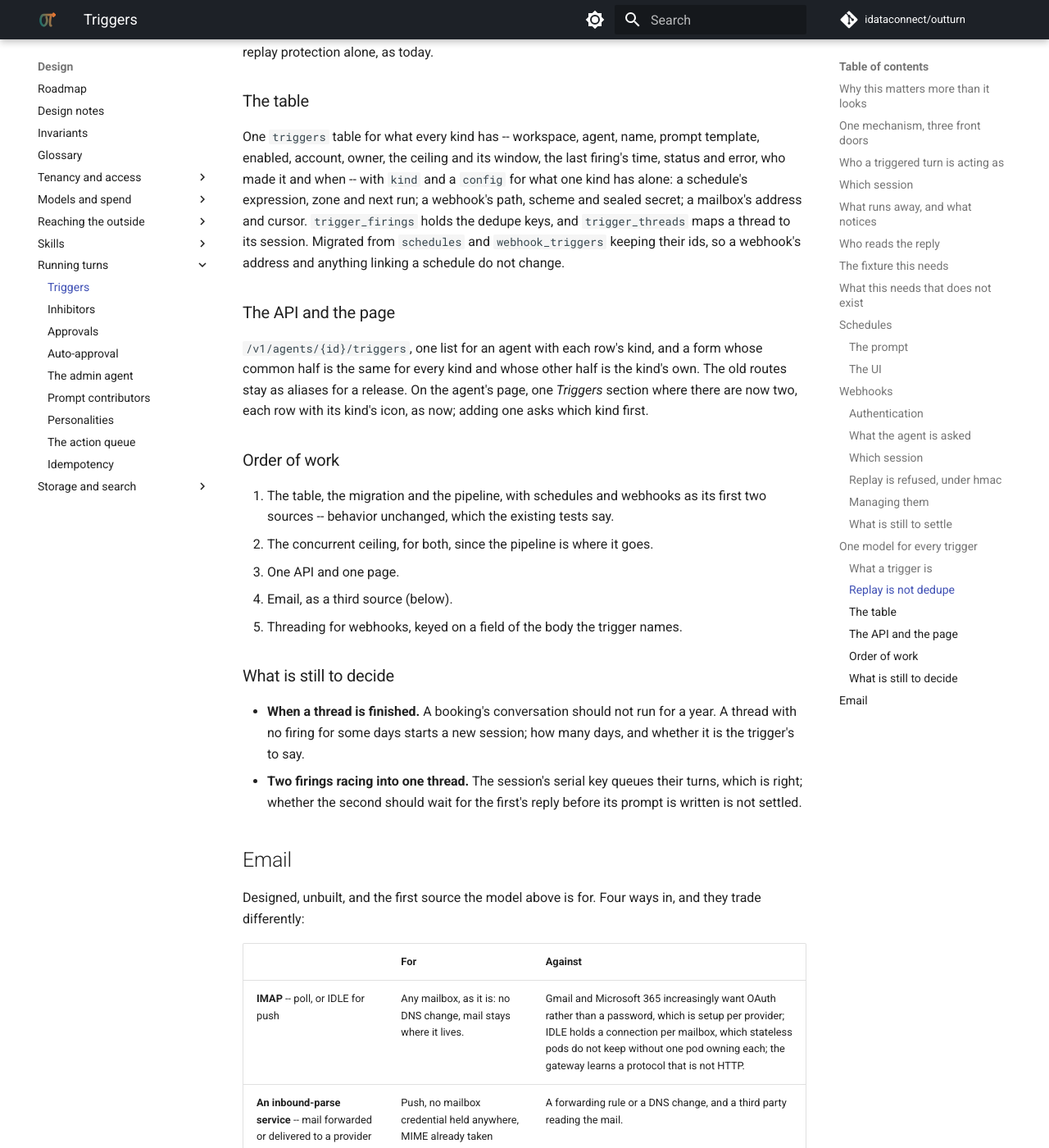
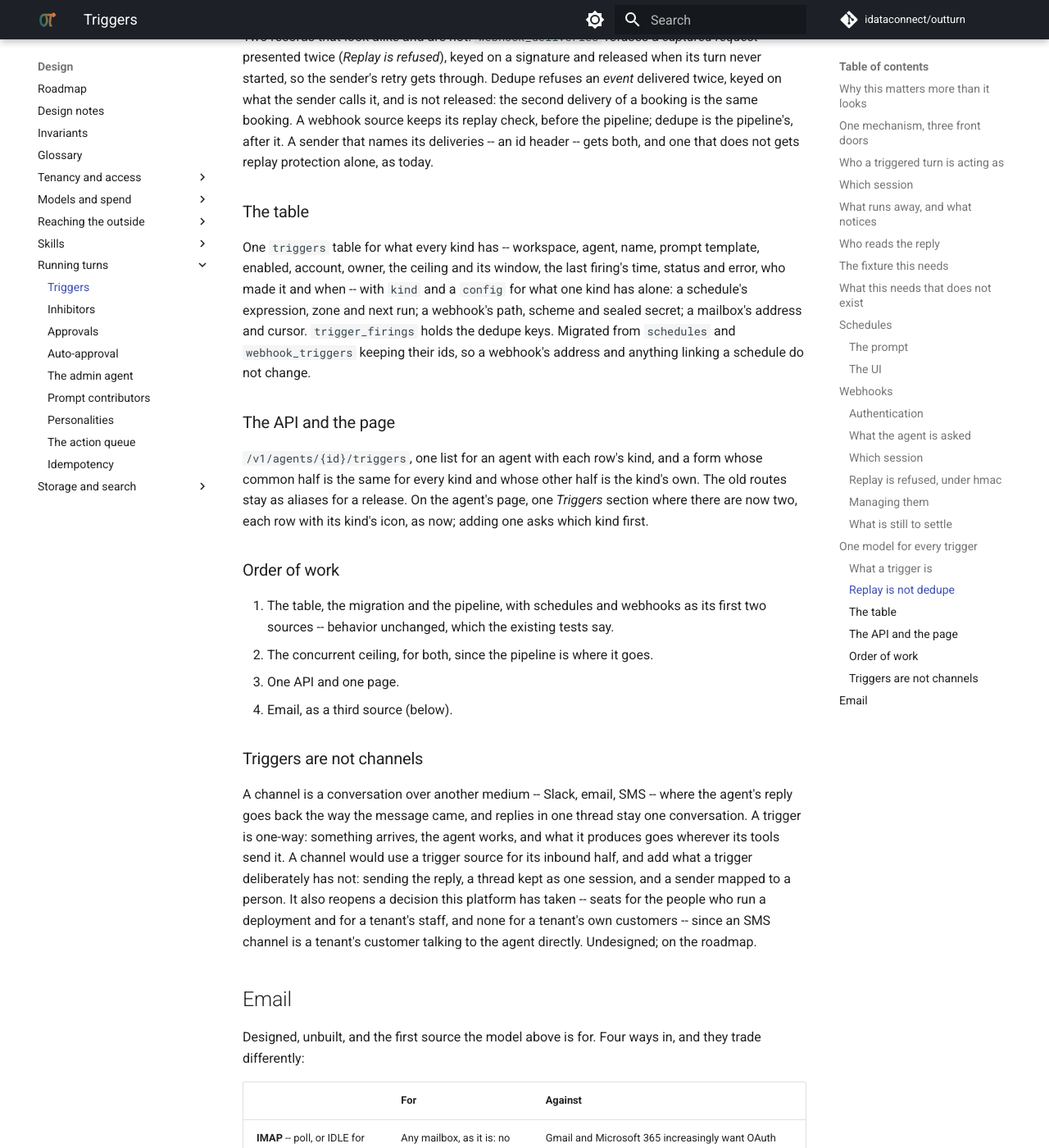
Before and after one commit to idataconnect/outturn, an MkDocs documentation site: the page built from docs/triggers.md, in a window 1280 px wide and 1400 px high, scrolled down 10413 px. Shown: the whole window at 82% size. Built offline with MkDocs 1.6.1 and Material for MkDocs 9.7.7, drawn with Linux system fonts in a browser that asks for light colours; comment, search, counter and statistics services are not loaded; some of the changed text lies outside the part shown.

Commit message:
Start a new session for every trigger firing, and keep channels apart
A trigger is work done on arrival -- classify an email, route it, draft
the welcome note -- and each firing is its own piece of it, as each
schedule run already is. So no threading: no mapping from a sender's id
to a session, no question of when a thread is finished. An agent that
needs what earlier firings found reads them through history access.

Keeping a thread as one conversation, and sending the reply back the way
the message came, is a channel -- Slack, email or SMS as a conversation --
noted on the roadmap as its own design, since it also reopens whether a
tenant's customers have a seat.

Co-Authored-By: Claude Opus 5.5 <noreply@anthropic.com>

````diff
--- a/docs/triggers.md
+++ b/docs/triggers.md
@@ -69,11 +69,13 @@ mattered, which is nearer to carry-over than to user-declared memory, and
 anything, an evaluation problem: knowing what was worth keeping means knowing
 what went wrong without it. Left out of this design on purpose.
 
-**For webhooks the answer is external identity.** A hook that fires per booking
-wants one session per booking, so a later event about the same booking lands in
-the conversation that already discussed it. That means a mapping from the
-sender's id to a session, which the schedule case does not need and should not
-be made to carry.
+**The same for every other trigger.** A hook that fires per booking was once
+going to want one session per booking, so a later event about it landed in the
+conversation that discussed it -- a mapping from the sender's id to a session.
+Decided against: a trigger is work done on arrival, each firing its own, and
+keeping a thread together is what a channel does (*Triggers are not
+channels*). What an agent needs from earlier firings it reads, through history
+access, rather than carrying in every prompt.
 
 ## What runs away, and what notices
 
@@ -438,7 +440,6 @@ produced it:
 ```
 text         what arrived: a webhook's body, an email's text, nothing for a schedule
 external_id  what the sender calls it: a delivery's id, an email's Message-ID
-thread_id    what it belongs to, where the source knows: In-Reply-To, a booking id
 sender       who it claims to be from: an address, a signing key's holder
 metadata     anything else worth recording on the message
 ```
@@ -456,9 +457,14 @@ Then one pipeline, in this order, for every kind:
    for a schedule; the signature or shared secret for a webhook, already
    checked by its source; an allowlist and the mail server's own verdict for
    email.
-4. **Session**: new per firing, or the session an earlier firing in the same
-   thread started -- the external-identity mapping *Which session* describes,
-   built once here rather than per kind.
+4. **Session**: a new one per firing, for every kind. A trigger is work done
+   on arrival -- classify this email, route it, draft the welcome note --
+   and each firing is its own piece of it, as each schedule run already is.
+   Keeping an email thread or a booking's events in one session is a
+   conversation, which is a channel's business (below), not a trigger's. An
+   agent that needs what earlier firings found reads them, through history
+   access ([history-access.md](history-access.md)), rather than having
+   them in every prompt.
 5. **Prompt**: the trigger's template around the text, as webhooks do now.
 6. **`trigger::start`**, unchanged.
 
@@ -483,8 +489,7 @@ prompt template, enabled, account, owner, the ceiling and its window, the
 last firing's time, status and error, who made it and when -- with `kind`
 and a `config` for what one kind has alone: a schedule's expression, zone and
 next run; a webhook's path, scheme and sealed secret; a mailbox's address and
-cursor. `trigger_firings` holds the dedupe keys, and `trigger_threads` maps a
-thread to its session. Migrated from `schedules` and `webhook_triggers`
+cursor. `trigger_firings` holds the dedupe keys. Migrated from `schedules` and `webhook_triggers`
 keeping their ids, so a webhook's address and anything linking a schedule do
 not change.
 
@@ -503,16 +508,20 @@ as now; adding one asks which kind first.
 2. The concurrent ceiling, for both, since the pipeline is where it goes.
 3. One API and one page.
 4. Email, as a third source (below).
-5. Threading for webhooks, keyed on a field of the body the trigger names.
 
-### What is still to decide
+### Triggers are not channels
 
-- **When a thread is finished.** A booking's conversation should not run for a
-  year. A thread with no firing for some days starts a new session; how many
-  days, and whether it is the trigger's to say.
-- **Two firings racing into one thread.** The session's serial key queues their
-  turns, which is right; whether the second should wait for the first's reply
-  before its prompt is written is not settled.
+A channel is a conversation over another medium -- Slack, email, SMS --
+where the agent's reply goes back the way the message came, and replies in
+one thread stay one conversation. A trigger is one-way: something arrives,
+the agent works, and what it produces goes wherever its tools send it. A
+channel would use a trigger source for its inbound half, and add what a
+trigger deliberately has not: sending the reply, a thread kept as one
+session, and a sender mapped to a person. It also reopens a decision this
+platform has taken -- seats for the people who run a deployment and for a
+tenant's staff, and none for a tenant's own customers -- since an SMS
+channel is a tenant's customer talking to the agent directly. Undesigned;
+on the roadmap.
 
 ## Email
 
@@ -542,9 +551,7 @@ existing shared mailbox watched, with what it needs worked out already:
   makes every other outbound call, under an egress rule and a sealed
   credential bound to the mail host; the API's worker says when to poll.
 
-Either way, two things are email's own. **Threading**, which is the pipeline's
-thread mapping with `In-Reply-To` and `References` naming the thread. And
-**the sender**: anybody can send email to an address, so it is not merely
+Either way, one thing is email's own: **the sender**. anybody can send email to an address, so it is not merely
 untrusted but unauthenticated in a way a signed webhook is not. An allowlist of
 sending addresses, and the receiving server's SPF and DKIM verdict from its
 `Authentication-Results` header, is enough for a long time. The body is the
````
Also changed, not shown: docs/roadmap.md (+8 -0 lines).
